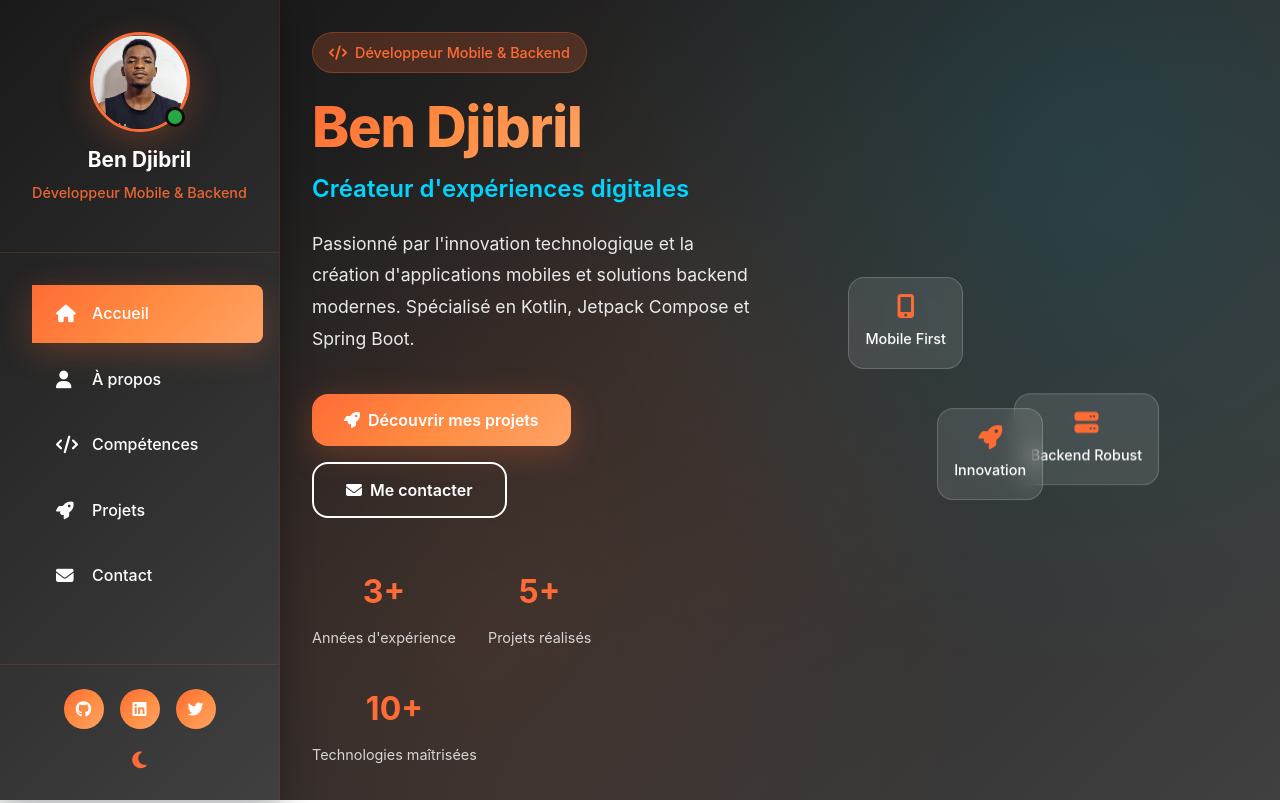
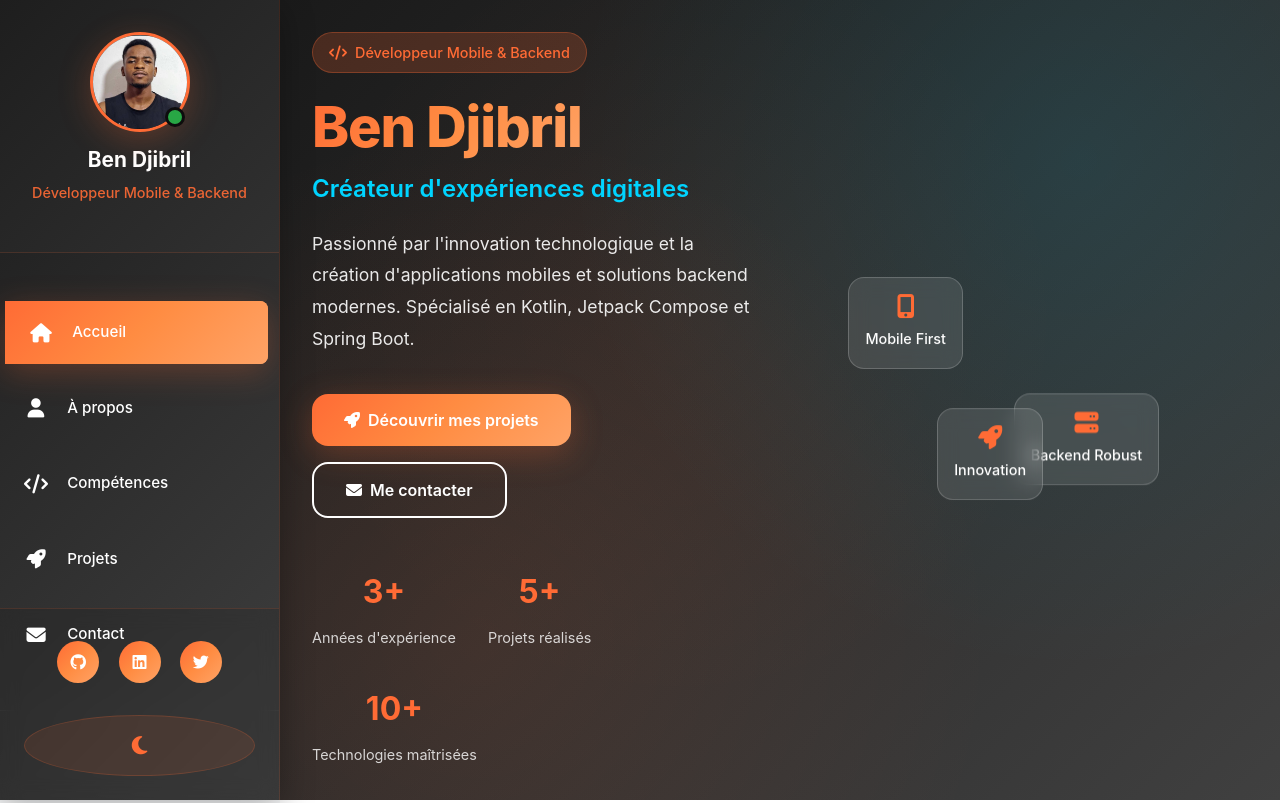
Before and after one commit to azerty-78/My-portfolio, a website: page index.html in a window 1280 px wide. Shown: the top 803 px of the page. Drawn offline with nearby package versions, Linux system fonts and the light colour scheme.

Commit message:
Enhance sidebar styles and navigation interactions
Updated the CSS for the sidebar, including new background colors, margins, and padding for improved layout. Enhanced the navigation links with hover effects and transitions for better user experience. Adjusted icon sizes and added z-index properties for better layering. Improved social link styles and hover effects for consistency and visual appeal.

```diff
--- a/styles/main.css
+++ b/styles/main.css
@@ -105,6 +105,8 @@ body {
 .sidebar-header {
     padding: 2rem 1.5rem;
     border-bottom: 1px solid var(--border-color);
+    background: rgba(255, 255, 255, 0.02);
+    margin-bottom: 1rem;
 }
 
 .profile-section {
@@ -221,30 +223,53 @@ body {
 /* Navigation Sidebar */
 .sidebar-nav {
     padding: 2rem 0;
+    margin-bottom: 2rem;
+    border-bottom: 1px solid rgba(255, 255, 255, 0.05);
+    padding-bottom: 2rem;
 }
 
 .nav-menu {
     list-style: none;
+    padding: 0;
+    margin: 0;
 }
 
 .nav-item {
-    margin-bottom: 0.5rem;
+    margin-bottom: 0.8rem;
+    position: relative;
 }
 
 .nav-link {
     display: flex;
     align-items: center;
-    padding: 1rem 1.5rem;
+    padding: 1.2rem 1.5rem;
     color: var(--text-light);
     text-decoration: none;
     transition: var(--transition);
     border-radius: 0 var(--border-radius-sm) var(--border-radius-sm) 0;
     margin-right: 1rem;
+    position: relative;
+    overflow: hidden;
+}
+
+.nav-link::before {
+    content: '';
+    position: absolute;
+    left: 0;
+    top: 0;
+    height: 100%;
+    width: 0;
+    background: var(--gradient-primary);
+    transition: var(--transition);
+    z-index: 0;
+}
+
+.nav-link:hover::before {
+    width: 100%;
 }
 
 .nav-link:hover {
-    background: rgba(255, 107, 53, 0.1);
-    color: var(--primary-color);
+    color: var(--text-light);
     transform: translateX(5px);
 }
 
@@ -252,16 +277,27 @@ body {
     background: var(--gradient-primary);
     color: var(--text-light);
     box-shadow: var(--shadow-primary);
+    transform: translateX(5px);
+}
+
+.nav-link.active::before {
+    width: 100%;
 }
 
 .nav-link i {
-    width: 20px;
-    margin-right: 1rem;
-    font-size: 1.1rem;
+    width: 24px;
+    margin-right: 1.2rem;
+    font-size: 1.2rem;
+    position: relative;
+    z-index: 1;
+    text-align: center;
 }
 
 .nav-link span {
     font-weight: 500;
+    position: relative;
+    z-index: 1;
+    font-size: 0.95rem;
 }
 
 /* Footer Sidebar */
@@ -272,18 +308,21 @@ body {
     right: 0;
     padding: 1.5rem;
     border-top: 1px solid var(--border-color);
+    background: rgba(0, 0, 0, 0.1);
+    backdrop-filter: blur(10px);
 }
 
 .social-links-sidebar {
     display: flex;
     justify-content: center;
-    gap: 1rem;
-    margin-bottom: 1rem;
+    gap: 1.2rem;
+    margin-bottom: 1.5rem;
+    padding: 0.5rem 0;
 }
 
 .social-links-sidebar .social-link {
-    width: 40px;
-    height: 40px;
+    width: 42px;
+    height: 42px;
     background: var(--gradient-primary);
     color: var(--text-light);
     border-radius: 50%;
@@ -292,6 +331,8 @@ body {
     justify-content: center;
     text-decoration: none;
     transition: var(--transition);
+    position: relative;
+    z-index: 1;
 }
 
 .social-links-sidebar .social-link:hover {
@@ -303,13 +344,21 @@ body {
     text-align: center;
     color: var(--primary-color);
     cursor: pointer;
-    font-size: 1.2rem;
+    font-size: 1.3rem;
     transition: var(--transition);
+    padding: 0.8rem;
+    border-radius: 50%;
+    background: rgba(255, 107, 53, 0.1);
+    border: 1px solid rgba(255, 107, 53, 0.2);
+    position: relative;
+    z-index: 1;
 }
 
 .theme-toggle:hover {
-    color: var(--primary-light);
-    transform: scale(1.1);
+    color: var(--text-light);
+    background: var(--gradient-primary);
+    transform: scale(1.05);
+    box-shadow: var(--shadow-primary);
 }
 
 /* ===== MOBILE NAVIGATION ===== */
```
